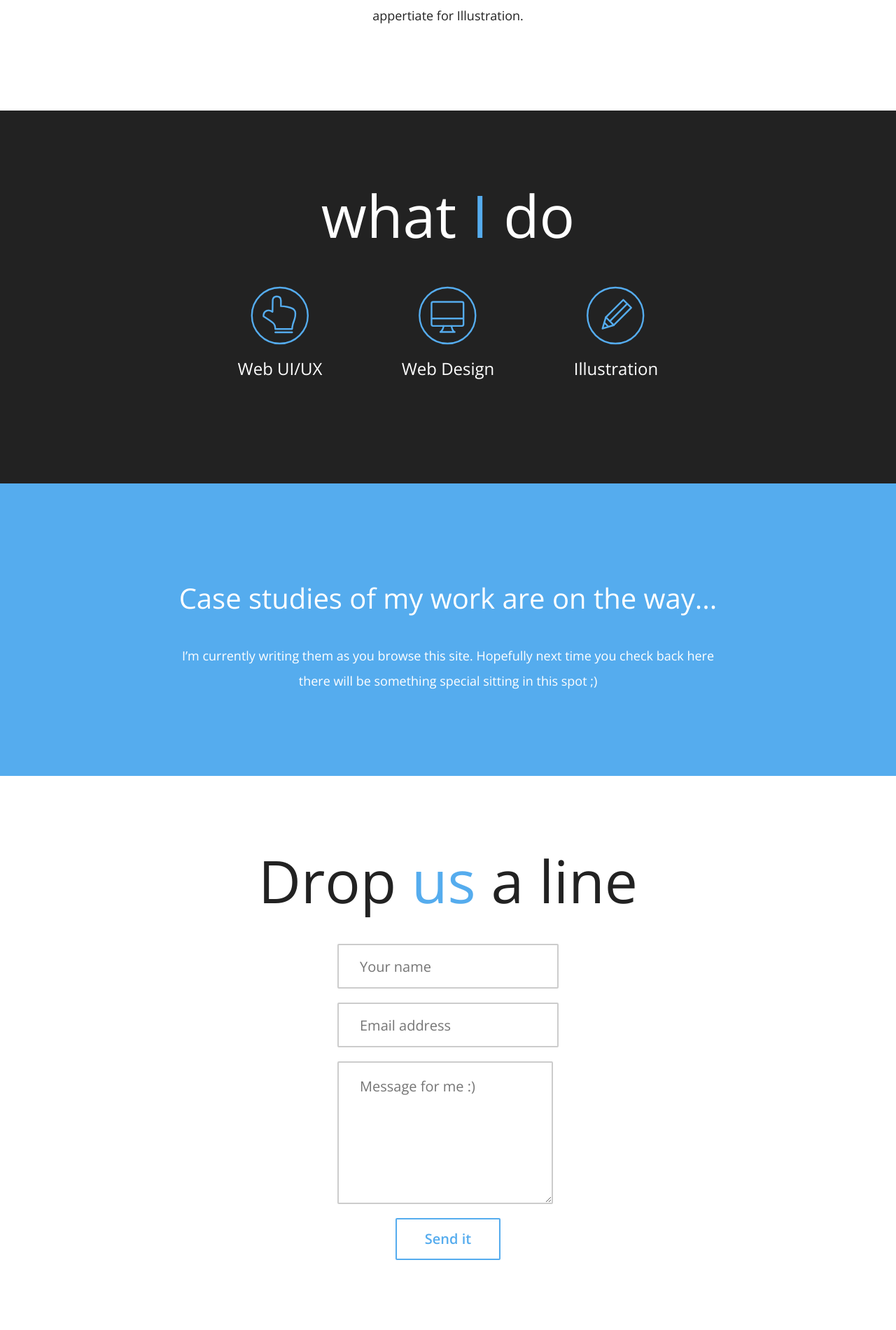
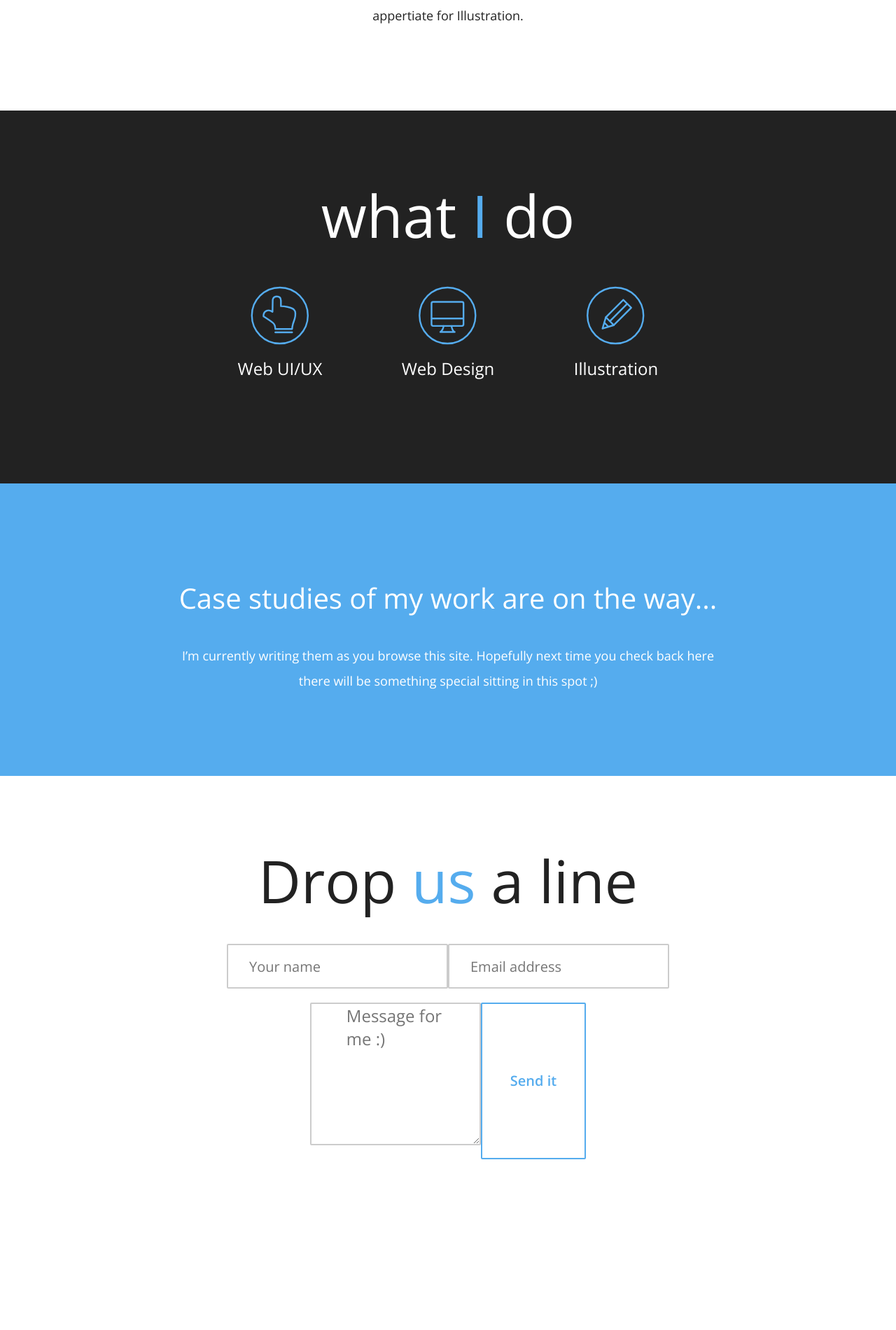
Before and after one commit to macorlett/macorlett.github.io, a Jekyll site: the page built from index.md, in a window 1280 px wide. Shown: the part 1223-3124 px from the top of the page at 70% size. Built offline with Jekyll 4.4.1, drawn with Linux system fonts in a browser that asks for light colours; nearby versions of some CDN libraries; Markdown is read by kramdown in place of the engine named in the settings; after the commit the page ends 2980 px from its top, so only the background shows below that.

Commit message:
Update default.html

```diff
--- a/_layouts/default.html
+++ b/_layouts/default.html
@@ -47,10 +47,10 @@
 		<div class="content-block white center flex-content">
 			<div class="block-item flex-content">
 				<h2>Drop <span class="blue-text">us</span> a line</h2>
-				<form action="http://getsimpleform.com/messages?form_api_token=442c456d8ea14e244bcb277cd4c3f6c8" method="post">
-				<input type="text" name="name" placeholder="Your name"/>
-				<input type="email" name="email" placeholder="Email address"/>
-				<textarea placeholder="Message for me :)"></textarea>
+				<form class="flex-content" action="http://getsimpleform.com/messages?form_api_token=442c456d8ea14e244bcb277cd4c3f6c8" method="post">
+				<input class="sub-item" type="text" name="name" placeholder="Your name"/>
+				<input class="sub-item" type="email" name="email" placeholder="Email address"/>
+				<textarea class="sub-item" placeholder="Message for me :)"></textarea>
 				<input class="button blue" type="submit" value="Send it"/>
 				</form>
 			</div>
```
